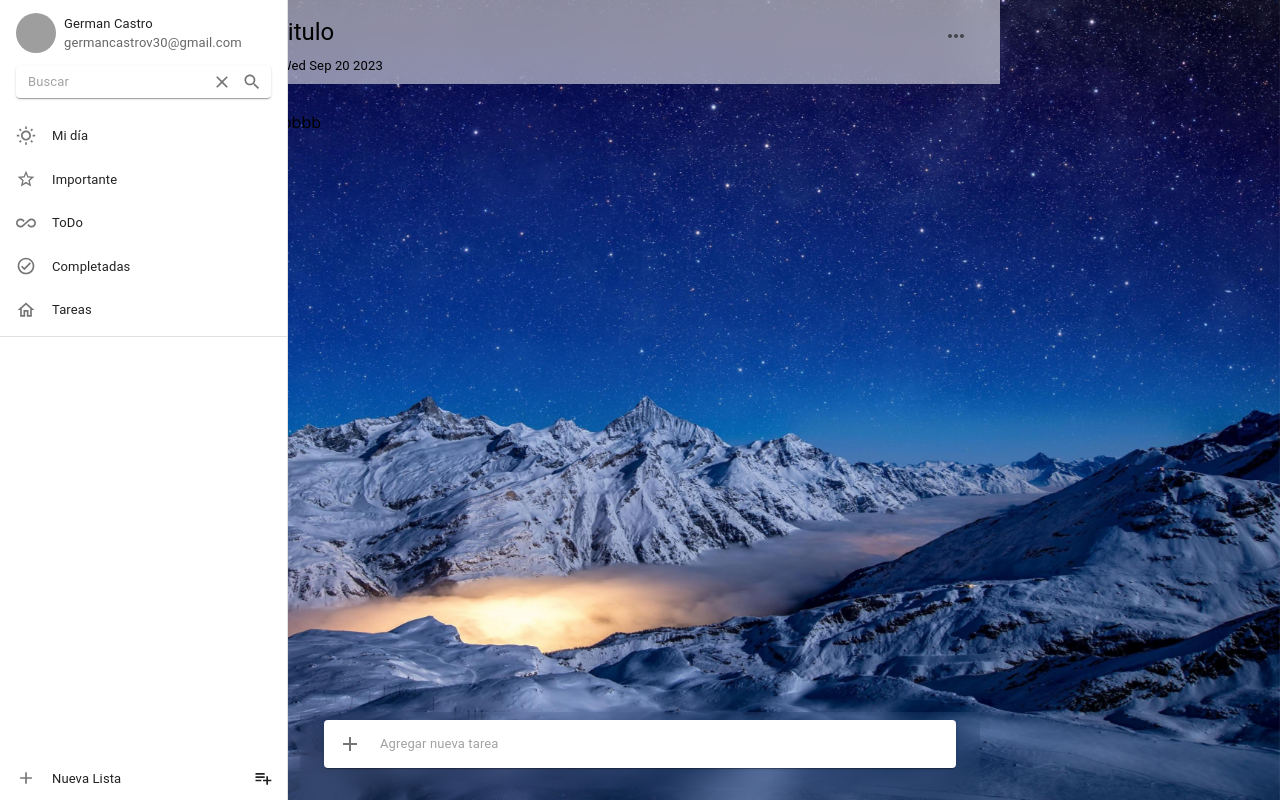
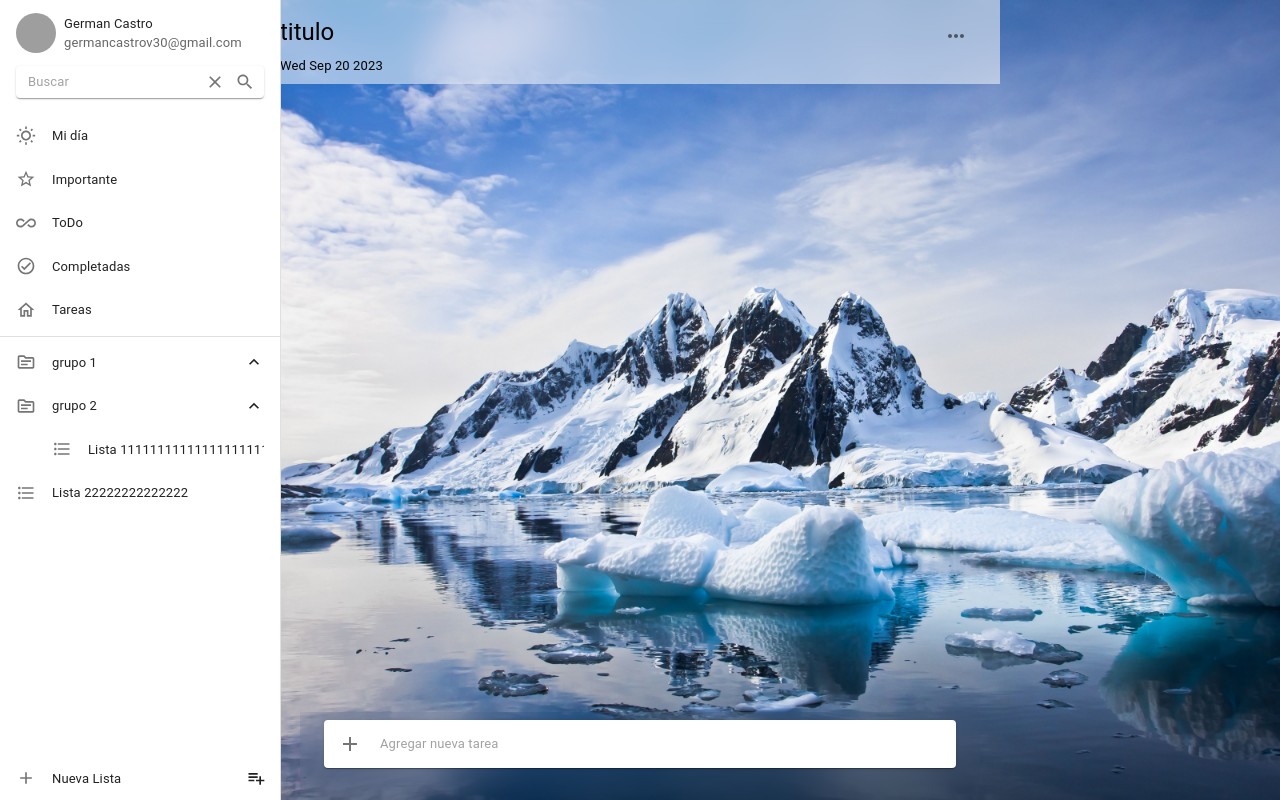
Before and after one commit to zovalger/to_do_app, a Next.js app: page /dashboard in a window 1280 px wide. Built offline with nearby package versions, Linux system fonts and the light colour scheme; grey boxes are pictures that could not be loaded.

Commit message:
left panel refactory init

```diff
--- a/src/app/dashboard/page.tsx
+++ b/src/app/dashboard/page.tsx
@@ -2,17 +2,19 @@
 import { useState } from "react";
 import Box from "@mui/material/Box";
 
-import { TaskPanelWidth, ToDoNavWidth } from "@/config/UISettings";
 import { taskByListId } from "../helper/Task.helper";
 import ToDoNav from "@/components/ToDoNav";
 import ListHeader from "@/components/ListHeader";
 import ListFooter from "@/components/ListFooter";
 import TaskPanel from "@/components/TaskPanel";
 import Image from "next/image";
-import aaaa from "@/assets/background-1.jpg";
+import aaaa from "@/assets/background-2.jpg";
+import { useAppSelector } from "@/redux/store";
 
 export default function DashboardPage() {
 	// const taskToSee = taskByListId(tasks, listSelected);
+	const UI_Settings = useAppSelector((e) => e.UI_Settings);
+
 	const taskEditing = true;
 
 	return (
@@ -23,7 +25,15 @@ export default function DashboardPage() {
 
 			{/* *********************** contenedor de tareas *********************** */}
 
-			<Box sx={{ position: "fixed", top: 0, left: 0, right: 0, bottom: 0 }}>
+			<Box
+				sx={{
+					position: "fixed",
+					top: 0,
+					left: { xs: 0, sm: `${UI_Settings.leftPanelWitdh}px` },
+					right: 0,
+					bottom: 0,
+				}}
+			>
 				<Image
 					src={aaaa}
 					alt="background"
@@ -41,8 +51,11 @@ export default function DashboardPage() {
 			>
 				<Box
 					sx={{
-						ml: { xs: 0, sm: `${ToDoNavWidth}px` },
-						mr: { xs: 0, sm: taskEditing ? `${TaskPanelWidth}px` : "" },
+						ml: { xs: 0, sm: `${UI_Settings.leftPanelWitdh}px` },
+						mr: {
+							xs: 0,
+							sm: taskEditing ? `${UI_Settings.rightPanelWitdh}px` : "",
+						},
 						px: 2,
 						pt: 14,
 						pb: 13,
@@ -53,7 +66,6 @@ export default function DashboardPage() {
 						overflowY: "auto",
 					}}
 				>
-					bbbbb
 					{/* {taskToSee.map((t) => (
 						<TaskItemList key={t._id} data={t} />
 					))} */}
--- a/src/components/ToDoNav/GroupListInNav/ListContainedEditor.tsx
+++ b/src/components/ToDoNav/GroupListInNav/ListContainedEditor.tsx
@@ -23,6 +23,7 @@ const ListContainedEditor = ({ open,onClose, listGroup, lists }: props) => {
 
 	/* ************************* Agregar/quitar listas ****************************** */
 
+	// todo: gestionar las listas desde aca
 
 
 	return (
--- a/src/components/ToDoNav/GroupListInNav/index.tsx
+++ b/src/components/ToDoNav/GroupListInNav/index.tsx
@@ -39,9 +39,11 @@ const GroupListInNav = ({ data, lists }: props) => {
 	const [anchorEl, setAnchorEl] = React.useState<null | HTMLElement>(null);
 	const openMoreOptions = Boolean(anchorEl);
 
-	const handleClickMoreButton = (
-		event: React.MouseEvent<HTMLButtonElement>
+	// todo: agregar accesibilidad para el movil (mantener pulsado)
+	const handleRightClick = (
+		event: React.MouseEvent<HTMLButtonElement | HTMLDivElement>
 	) => {
+		event.preventDefault();
 		event.stopPropagation();
 		setAnchorEl(event.currentTarget);
 	};
@@ -137,15 +139,12 @@ const GroupListInNav = ({ data, lists }: props) => {
 					transition: "0.2s",
 				}}
 			/>
-			<IconButton edge={"end"} onClick={handleClickMoreButton}>
-				<MoreVertOutlinedIcon />
-			</IconButton>
 		</>
 	);
 
 	return (
 		<>
-			<Box>
+			<Box onContextMenu={handleRightClick}>
 				<ListItemButton onClick={() => setUngrouped(!ungrouped)}>
 					<ListItemIcon>
 						<SourceOutlinedIcon />
@@ -164,6 +163,14 @@ const GroupListInNav = ({ data, lists }: props) => {
 			<Menu
 				id="basic-menu"
 				anchorEl={anchorEl}
+				anchorOrigin={{
+					vertical: "top",
+					horizontal: "center",
+				}}
+				transformOrigin={{
+					vertical: "bottom",
+					horizontal: "center",
+				}}
 				open={openMoreOptions}
 				onClose={handleCloseMoreOptions}
 				MenuListProps={{
--- a/src/components/ToDoNav/ListInNav.tsx
+++ b/src/components/ToDoNav/ListInNav.tsx
@@ -1,6 +1,27 @@
-import React from "react";
+import React, { useState } from "react";
 import { FormatListBulletedOutlined } from "@mui/icons-material";
-import { ListItemButton, ListItemIcon, ListItemText } from "@mui/material";
+import DriveFileRenameOutlineIcon from "@mui/icons-material/DriveFileRenameOutline";
+import AccountCircleIcon from "@mui/icons-material/AccountCircle";
+import PlaylistRemoveIcon from "@mui/icons-material/PlaylistRemove";
+import PlaylistAddIcon from "@mui/icons-material/PlaylistAdd";
+import PrintIcon from "@mui/icons-material/Print";
+import EmailIcon from "@mui/icons-material/Email";
+import PushPinIcon from "@mui/icons-material/PushPin";
+import LibraryAddIcon from "@mui/icons-material/LibraryAdd";
+import Divider from "@mui/material/Divider";
+import DeleteIcon from "@mui/icons-material/Delete";
+import DeleteOutlineIcon from "@mui/icons-material/DeleteOutline";
+
+import {
+	ListItemButton,
+	ListItemIcon,
+	ListItemText,
+	Box,
+	IconButton,
+	Menu,
+	MenuItem,
+	TextField,
+} from "@mui/material";
 
 import { ListAttributes } from "@/types";
 
@@ -12,8 +33,57 @@ interface props {
 }
 
 const ListInNav = ({ data, icon, inGroup = false }: props) => {
+	const { _id, title } = data;
 
-	const { _id, title } = data;
+	// ****************** Menu Desplegable ******************
+
+	// ****************** Menu Desplegable de opciones ******************
+
+	const [anchorEl, setAnchorEl] = React.useState<null | HTMLElement>(null);
+	const openMoreOptions = Boolean(anchorEl);
+
+	// todo: agregar accesibilidad para el movil (mantener pulsado)
+	const handleRightClick = (
+		event: React.MouseEvent<HTMLButtonElement | HTMLDivElement>
+	) => {
+		event.preventDefault();
+		event.stopPropagation();
+		setAnchorEl(event.currentTarget);
+	};
+
+	const handleCloseMoreOptions = () => {
+		setAnchorEl(null);
+	};
+	// ****************** Cambio de nombre ******************
+
+	const handleSubmit = async () => {
+		// const newGroup = await updateListGroup(_id, { ...data, title: inputValue });
+		// const newGroupsList = listGroups.map((g) => (g._id === _id ? newGroup : g));
+		// setListGroups(newGroupsList);
+		// setListGroupsLocalStorage(newGroupsList);
+		// handleResetRename();
+	};
+
+	/* ************************* Agregar/quitar listas ****************************** */
+
+	const [openListContened, setOpenListContened] = React.useState(false);
+
+	const handleClickOpen = () => {
+		setOpenListContened(true);
+		handleCloseMoreOptions();
+	};
+
+	const handleCloseListContened = () => {
+		setOpenListContened(false);
+	};
+
+	// ****************** Eliminacion ******************
+
+	const handleDeleteGroup = async () => {
+		// todo: eliminar grupo
+		// const newGroupsList = await deleteListGroup(listGroups, _id);
+		// setListGroups(newGroupsList);
+	};
 
 	const onClick = () => {
 		// setListSelected(_id);
@@ -21,19 +91,101 @@ const ListInNav = ({ data, icon, inGroup = false }: props) => {
 	};
 
 	return (
+		<>
 			<ListItemButton
 				onClick={onClick}
+				onContextMenu={handleRightClick}
 				selected={
 					false
 					// _id === listSelected
-
 				}
-			sx={inGroup ? { ml: 4 } : {}}
 			>
-			<ListItemIcon>{icon || <FormatListBulletedOutlined />}</ListItemIcon>
+				<ListItemIcon sx={inGroup ? { ml: 4.5 } : {}}>
+					{icon || <FormatListBulletedOutlined />}
+				</ListItemIcon>
 
 				<ListItemText primary={title} />
 			</ListItemButton>
+
+			<Menu
+				id="basic-menu"
+				anchorEl={anchorEl}
+				anchorOrigin={{
+					vertical: "top",
+					horizontal: "center",
+				}}
+				transformOrigin={{
+					vertical: "bottom",
+					horizontal: "center",
+				}}
+				open={openMoreOptions}
+				onClose={handleCloseMoreOptions}
+				MenuListProps={{
+					"aria-labelledby": "basic-button",
+				}}
+			>
+				<MenuItem>
+					<ListItemIcon>
+						<DriveFileRenameOutlineIcon fontSize="small" />
+					</ListItemIcon>
+					Cambiar el nombre de la lista
+				</MenuItem>
+
+				<MenuItem>
+					<ListItemIcon>
+						<AccountCircleIcon fontSize="small" />
+					</ListItemIcon>
+					Compartir la lista
+				</MenuItem>
+
+				<MenuItem>
+					<ListItemIcon>
+						<PlaylistAddIcon fontSize="small" />
+					</ListItemIcon>
+					Mover la lista a…
+				</MenuItem>
+
+				<MenuItem>
+					<ListItemIcon>
+						<PlaylistRemoveIcon fontSize="small" />
+					</ListItemIcon>
+					Quitar del grupo
+				</MenuItem>
+				<MenuItem>
+					<ListItemIcon>
+						<PrintIcon fontSize="small" />
+					</ListItemIcon>
+					Imprimir esta lista
+				</MenuItem>
+				<MenuItem>
+					<ListItemIcon>
+						<EmailIcon fontSize="small" />
+					</ListItemIcon>
+					Enviar lista por correo electrónico
+				</MenuItem>
+				<MenuItem>
+					<ListItemIcon>
+						<PushPinIcon fontSize="small" />
+					</ListItemIcon>
+					Anclar a inicio
+				</MenuItem>
+				<MenuItem>
+					<ListItemIcon>
+						<LibraryAddIcon fontSize="small" />
+					</ListItemIcon>
+					Duplicar lista
+				</MenuItem>
+
+				<Divider />
+
+				<MenuItem sx={{ color: "red" }}>
+					<ListItemIcon sx={{ color: "red" }}>
+						<DeleteIcon fontSize="small" />
+					</ListItemIcon>
+					Eliminar lista
+				</MenuItem>
+			</Menu>
+		</>
 	);
 };
 
--- a/src/components/ToDoNav/ToDoNavList.tsx
+++ b/src/components/ToDoNav/ToDoNavList.tsx
@@ -19,7 +19,8 @@ import AddButton from "./AddButton";
 import ListInNav from "./ListInNav";
 import SmartListTitles from "./SmartListLabels";
 import GroupListInNav from "./GroupListInNav";
-import { formateGroups } from "../../../helper/Group.helper";
+import { useAppSelector } from "@/redux/store";
+// import { useAppSelector } from "@/redux/store";
 
 const ToDoNavListStyled = styled(List)<{ component?: React.ElementType }>({
 	"& .MuiListItemButton-root": {
@@ -58,6 +59,7 @@ const ToDoNavListStyled = styled(List)<{ component?: React.ElementType }>({
 
 const ToDoNavList = () => {
 	const theme = useTheme();
+	const UI_Settings = useAppSelector((e) => e.UI_Settings);
 
 	// const { handleAsidePanelToggle } = useGlobalContext();
 
@@ -73,6 +75,7 @@ const ToDoNavList = () => {
 				display: "flex",
 				flexDirection: "column",
 				height: "100%",
+				maxWidth: UI_Settings.leftPanelWitdh,
 			}}
 		>
 			<Box>
@@ -147,13 +150,44 @@ const ToDoNavList = () => {
 
 				{/* *********************** grupo *********************** */}
 
-				{/* {groupAndLists.map(([g, l]) => (
-					<GroupListInNav key={g._id} data={g} lists={l} />
-				))}
+				<GroupListInNav
+					key={22222}
+					data={{
+						_id: "",
+						title: "grupo 1",
+						lists: [],
+						userId: "",
+					}}
+					lists={[]}
+				/>
 
-				{restLists.map((item) => (
-					<ListInNav key={item._id} data={item} />
-				))} */}
+				<GroupListInNav
+					key={1111}
+					data={{
+						_id: "",
+						title: "grupo 2",
+						lists: [],
+						userId: "",
+					}}
+					lists={[
+						{
+							_id: "",
+							title: "Lista 11111111111111111111111111111",
+							userId: "",
+							guests: [],
+						},
+					]}
+				/>
+
+				<ListInNav
+					key={33333}
+					data={{
+						_id: "",
+						title: "Lista 22222222222222",
+						userId: "",
+						guests: [],
+					}}
+				/>
 			</Box>
 
 			{/* *********************** anadir lista o grupo *********************** */}
--- a/src/components/ToDoNav/index.tsx
+++ b/src/components/ToDoNav/index.tsx
@@ -15,6 +15,7 @@ const ToDoNav = () => {
 				variant="permanent"
 				sx={{
 					maxWidth: ToDoNavWidth,
+					width: ToDoNavWidth,
 					[theme.breakpoints.down("sm")]: {
 						display: "none",
 					},
@@ -32,6 +33,7 @@ const ToDoNav = () => {
 				}}
 				sx={{
 					maxWidth: ToDoNavWidth,
+					width: ToDoNavWidth,
 					[theme.breakpoints.up("sm")]: {
 						display: "none",
 					},
--- a/src/config/UI_Settings.ts
+++ b/src/config/UI_Settings.ts
@@ -1,7 +1,7 @@
 import colors from "./colors";
 
 const UI_Settings = {
-	leftPanelWitdh: 200,
+	leftPanelWitdh: 280,
 	leftPanelOpen: false,
 	rightPanelWitdh: 300,
 	rightPanelOpen: false,
--- a/src/redux/store.ts
+++ b/src/redux/store.ts
@@ -2,11 +2,13 @@ import { TypedUseSelectorHook, useDispatch, useSelector } from "react-redux";
 import { configureStore } from "@reduxjs/toolkit";
 import userReducer from "./Slices/UserSlice";
 import UIReducer from "./Slices/UISlice";
+import groupAndListOrderReducer from "./Slices/GroupAndListOrderSlice";
 
 export const store = configureStore({
 	reducer: {
 		UI_Settings: UIReducer,
 		user: userReducer,
+		groupAndListOrder: groupAndListOrderReducer,
 		// classEditor: classEditorReducer,
 		// sections: sectionsReducer,
 		// classForSection: classOfSectionReducer,
--- a/src/types.d.ts
+++ b/src/types.d.ts
@@ -18,7 +18,7 @@ import { Frequencys } from "./enums";
 export interface ListGroupAttributes {
 	_id: string;
 	title: string;
-	lists: string[];
+	lists: ListAttributes[];
 	userId: string;
 }
 
```
Also changed, not shown: src/redux/Slices/GroupAndListOrderSlice.ts (added, +31 -0 lines), src/assets/background-2.jpg (added). Lines whose indentation alone changed are shown as unchanged.
